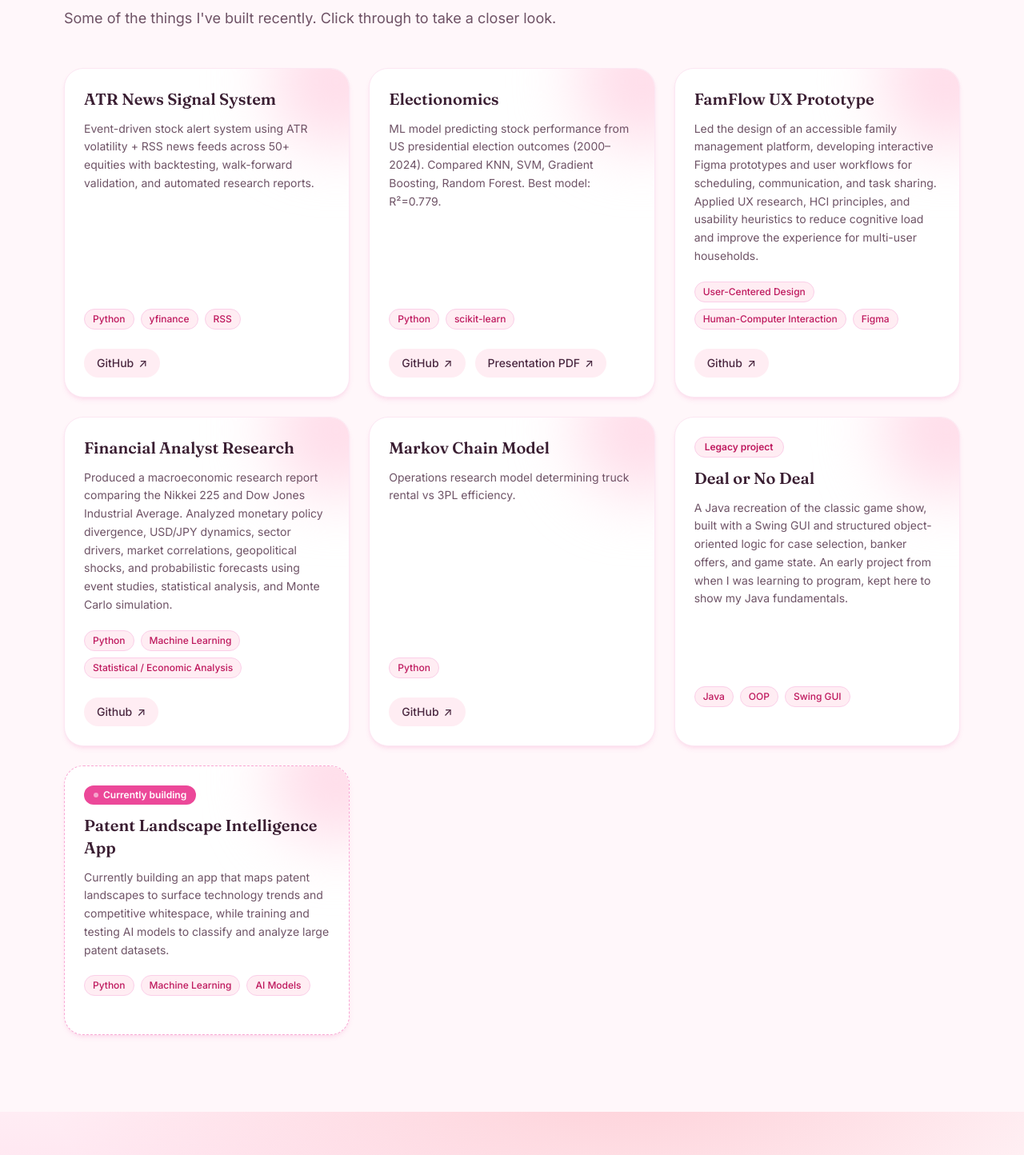
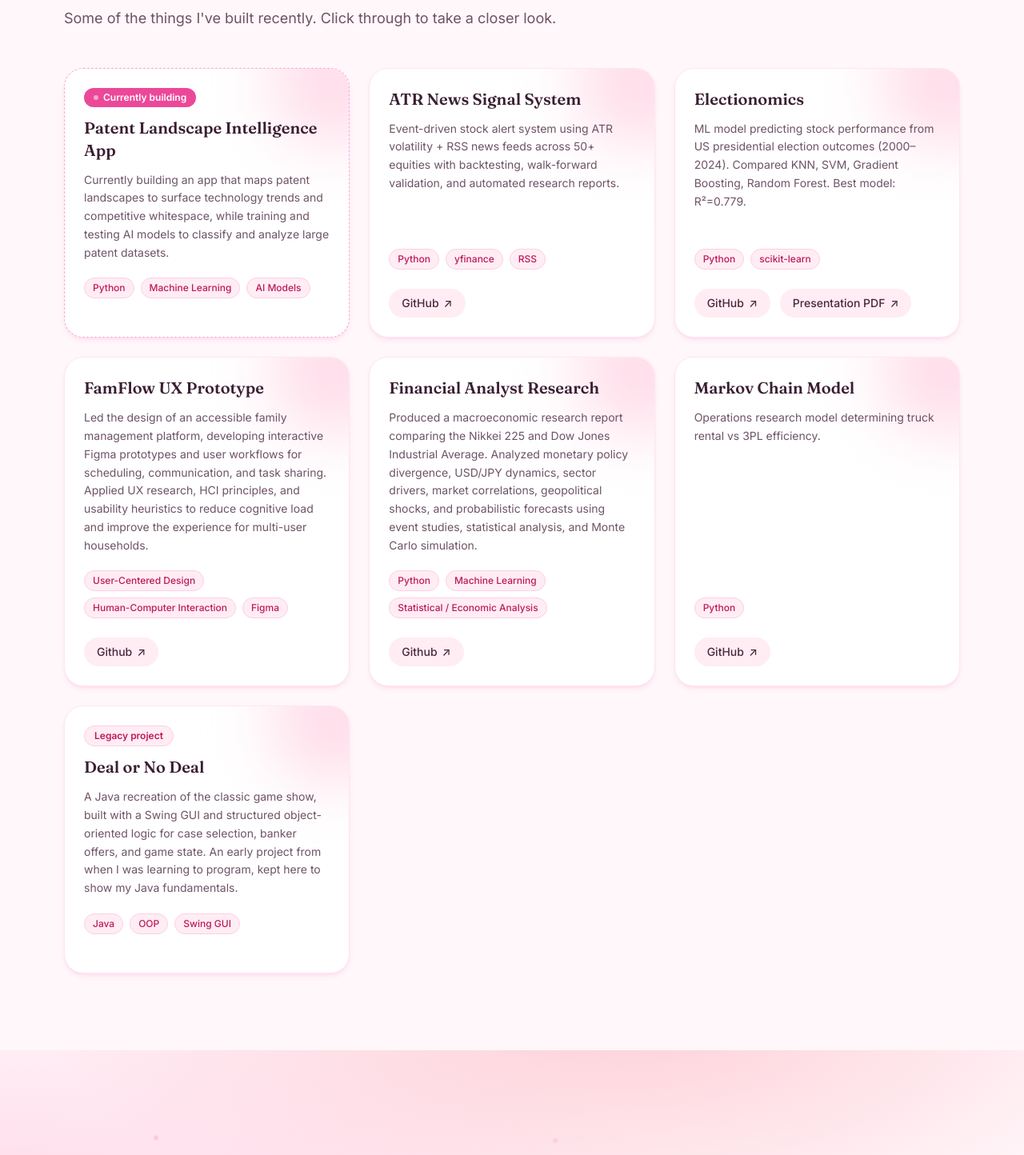
Before and after one commit to Keneisha3/keneisha-baid-portfolio, a React (Vite) app: page / in a window 1280 px wide. Shown: the part 4376-5820 px from the top of the page at 80% size. Built offline with nearby package versions, Linux system fonts and the light colour scheme.

Commit message:
Move in-progress patent project to top of projects

```diff
--- a/src/data/portfolio.js
+++ b/src/data/portfolio.js
@@ -121,6 +121,14 @@ export const EXPERIENCE = [
 
 export const PROJECTS = [
   {
+    title: "Patent Landscape Intelligence App",
+    description:
+      "Currently building an app that maps patent landscapes to surface technology trends and competitive whitespace, while training and testing AI models to classify and analyze large patent datasets.",
+    tech: ["Python", "Machine Learning", "AI Models"],
+    comingSoon: true,
+    links: [],
+  },
+  {
     title: "ATR News Signal System",
     description:
       "Event-driven stock alert system using ATR volatility + RSS news feeds across 50+ equities with backtesting, walk-forward validation, and automated research reports.",
@@ -164,14 +172,6 @@ export const PROJECTS = [
       "A Java recreation of the classic game show, built with a Swing GUI and structured object-oriented logic for case selection, banker offers, and game state. An early project from when I was learning to program, kept here to show my Java fundamentals.",
     tech: ["Java", "OOP", "Swing GUI"],
     badge: "Legacy project",
-    links: [],
-  },
-  {
-    title: "Patent Landscape Intelligence App",
-    description:
-      "Currently building an app that maps patent landscapes to surface technology trends and competitive whitespace, while training and testing AI models to classify and analyze large patent datasets.",
-    tech: ["Python", "Machine Learning", "AI Models"],
-    comingSoon: true,
     links: [],
   },
 ];
```
